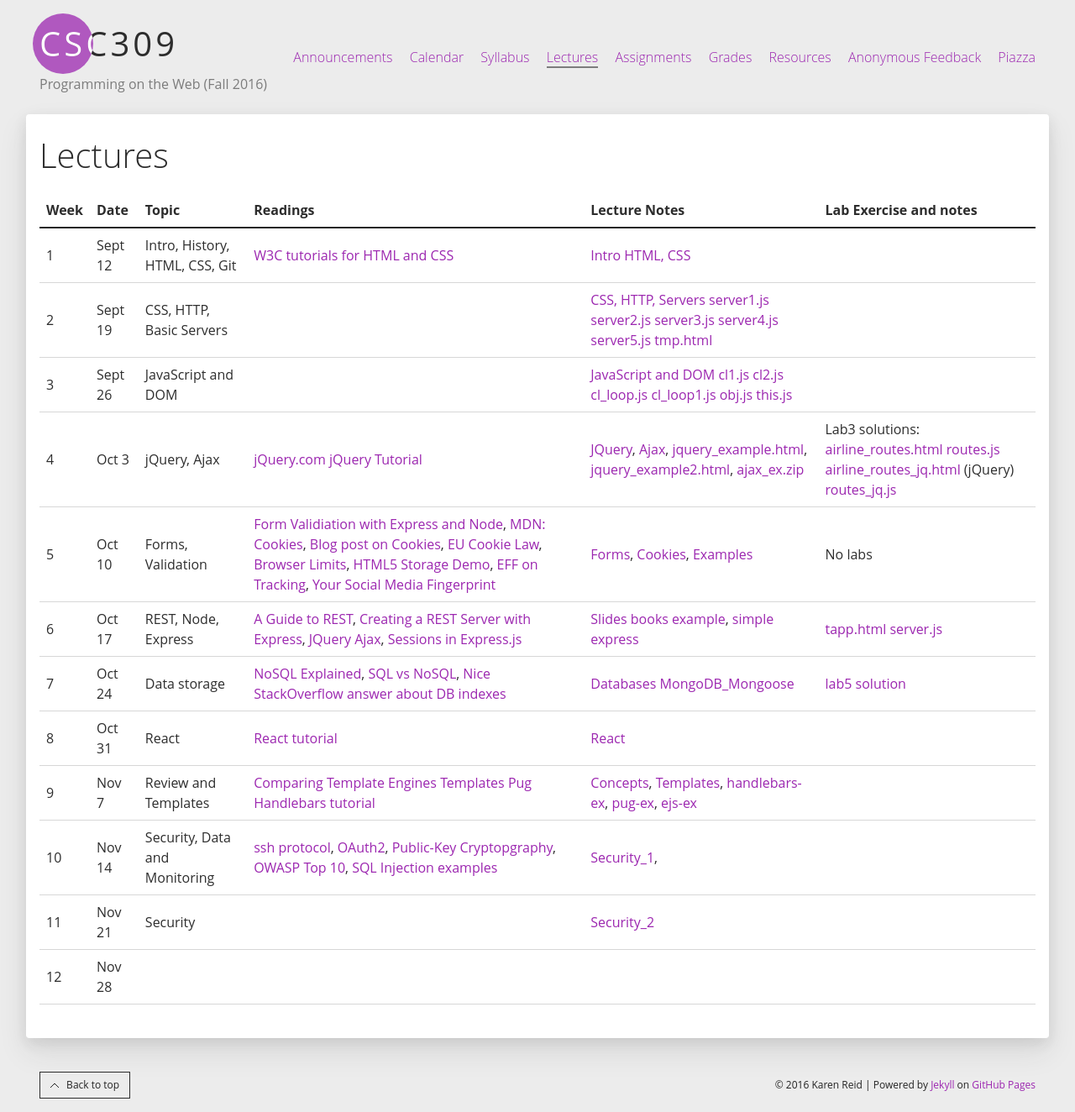
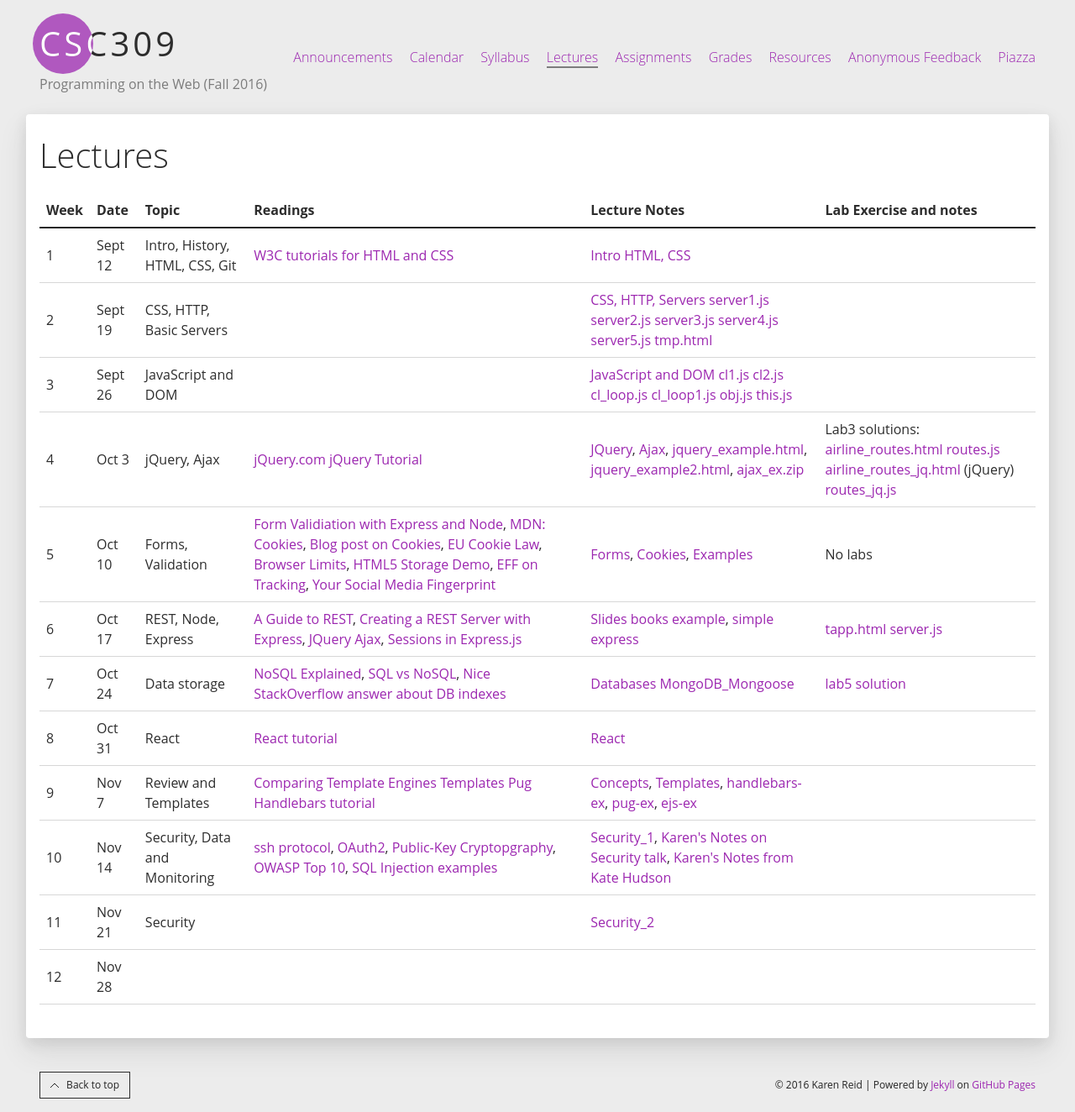
Before and after one commit to nigef/CSC309-Fall-2016.github.io, a Jekyll site: the page built from lectures.md, in a window 1280 px wide. Shown: the whole page at 84% size. Built offline with Jekyll 4.4.1, drawn with Linux system fonts in a browser that asks for light colours.

Commit message:
adding notes

```diff
--- a/lectures.md
+++ b/lectures.md
@@ -195,7 +195,8 @@ permalink: /lectures/
           <a href="https://www.owasp.org/index.php/SQL_Injection_Prevention_Cheat_Sheet">SQL Injection examples</a>
       </td>
       <td><a href="/lectures/w10/Security.pdf">Security_1</a>,
-
+          <a href="/lectures/w10/security.txt">Karen's Notes on Security talk</a>,
+          <a href="/lectures/w10/KarenHudson.txt">Karen's Notes from Kate Hudson</a>
       </td>
       <td></td>
     </tr>
```
